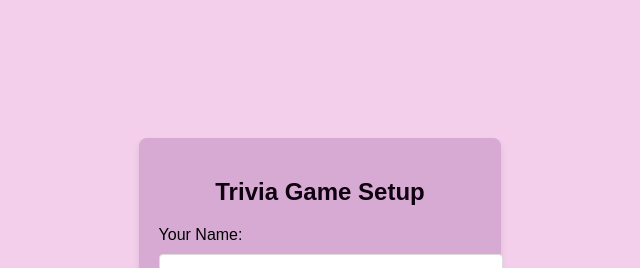
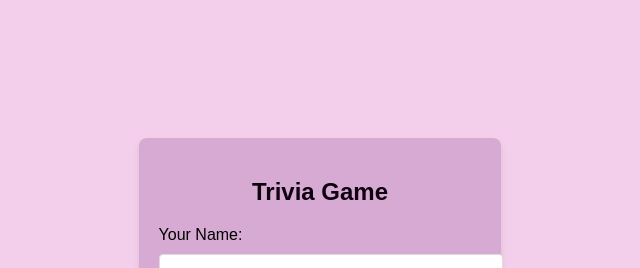
Before and after one commit to aya-asylbek/quiz-app, a React (Vite) app in the folder client/: page / in a window 1280 px wide. Shown: the top 268 px of the page, without its empty margins (340-980 px from the left). Built offline with nearby package versions, Linux system fonts and the light colour scheme; no server answers.

Commit message:
Updated compones setup file

```diff
--- a/client/src/components/GameSetup.jsx
+++ b/client/src/components/GameSetup.jsx
@@ -47,7 +47,7 @@ function GameSetup({ startGame }) {
 
   return (
     <form onSubmit={handleSubmit} className="game-setup">
-      <h2>Trivia Game Setup</h2>
+      <h2>Trivia Game </h2>
 
       <div className="form-group">
         <label htmlFor="playerName">Your Name:</label>
```
